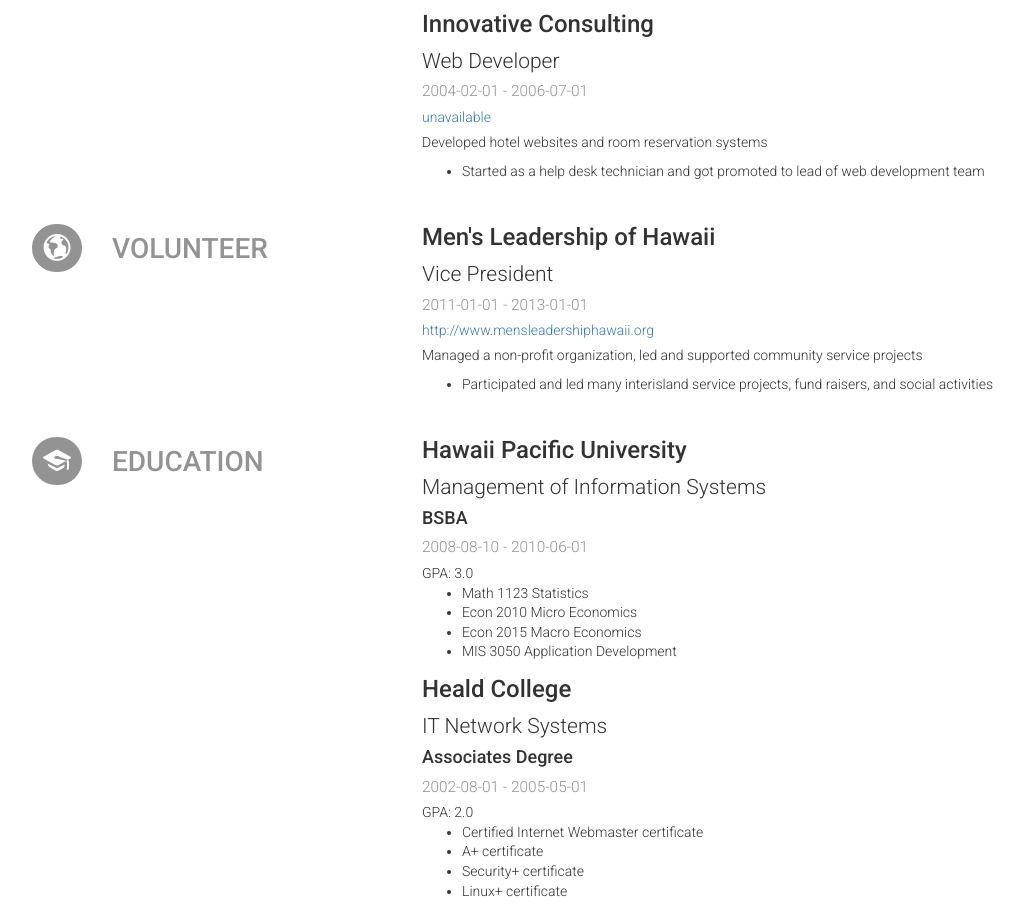
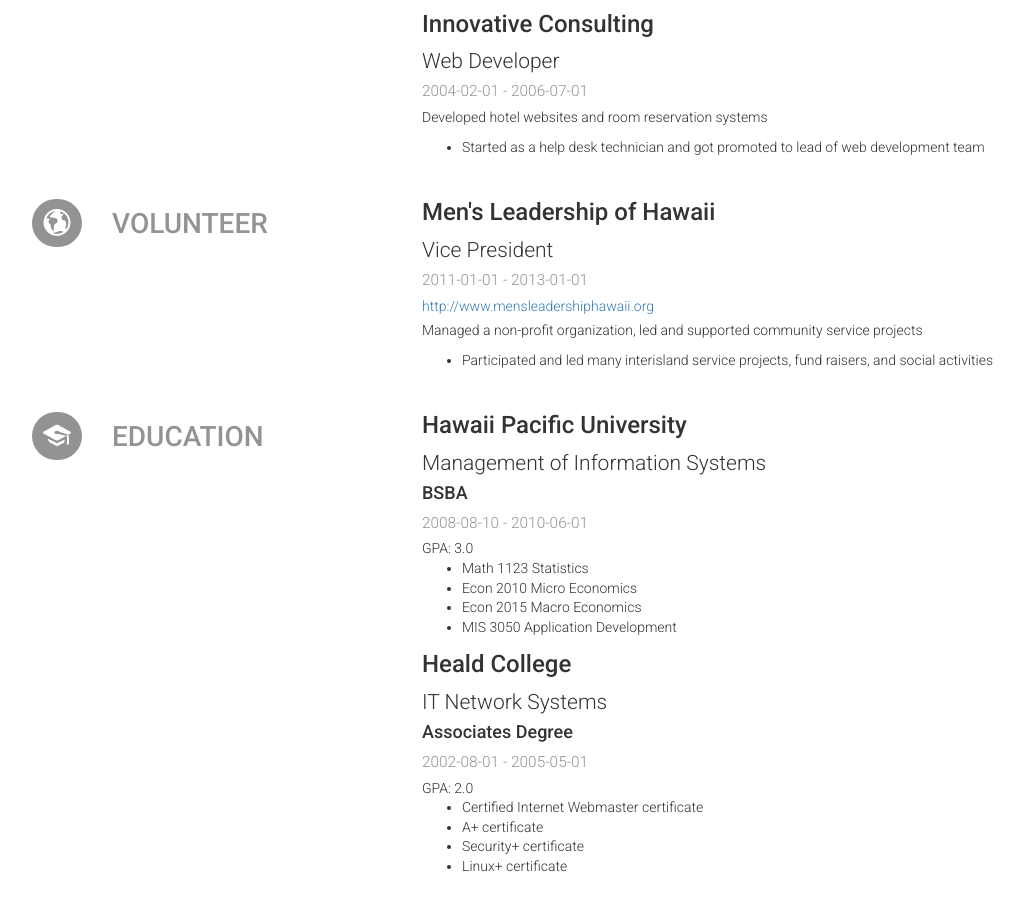
Before and after one commit to theRemix/theRemix.github.io, a plain HTML site: page index.html in a window 1280 px wide. Shown: the part 1534-2442 px from the top of the page, without its empty margins (38-1062 px from the left). Drawn offline with nearby package versions, Linux system fonts and the light colour scheme.

Commit message:
removed broken link

```diff
--- a/index.html
+++ b/index.html
@@ -691,9 +691,6 @@
 						- 2006-07-01
 					</span>
 				</div>
-				<div class="website">
-					<a href="unavailable">unavailable</a>
-				</div>
 				<div class="summary">
 					<p>Developed hotel websites and room reservation systems</p>
 				</div>
```
